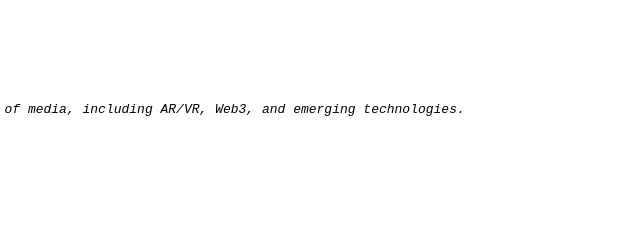
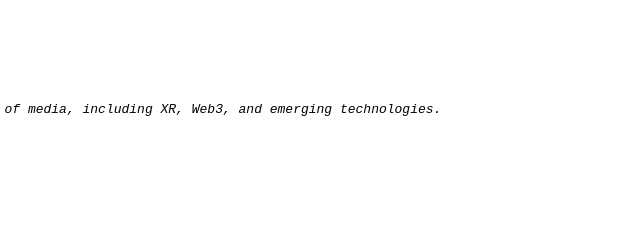
Before and after one commit to yelrom/yelrom.github.io, a plain HTML site: page index.html in a window 1280 px wide. Shown: the full height of the page, 573-1213 px from the left. Drawn offline with Linux system fonts and the light colour scheme.

Commit message:
Update index.html

```diff
--- a/index.html
+++ b/index.html
@@ -40,7 +40,7 @@ body {
 </div>
 </a>
 <br/><br/>
-<i>dedicated to the artistic production of interactive work in a wide range of media, including AR/VR, Web3, and emerging technologies.</i>
+<i>dedicated to the artistic production of interactive work in a wide range of media, including XR, Web3, and emerging technologies.</i>
 <br/><br/>
 <u>morley@wienerworkshop.com</u>
 <br/><br/>
```
